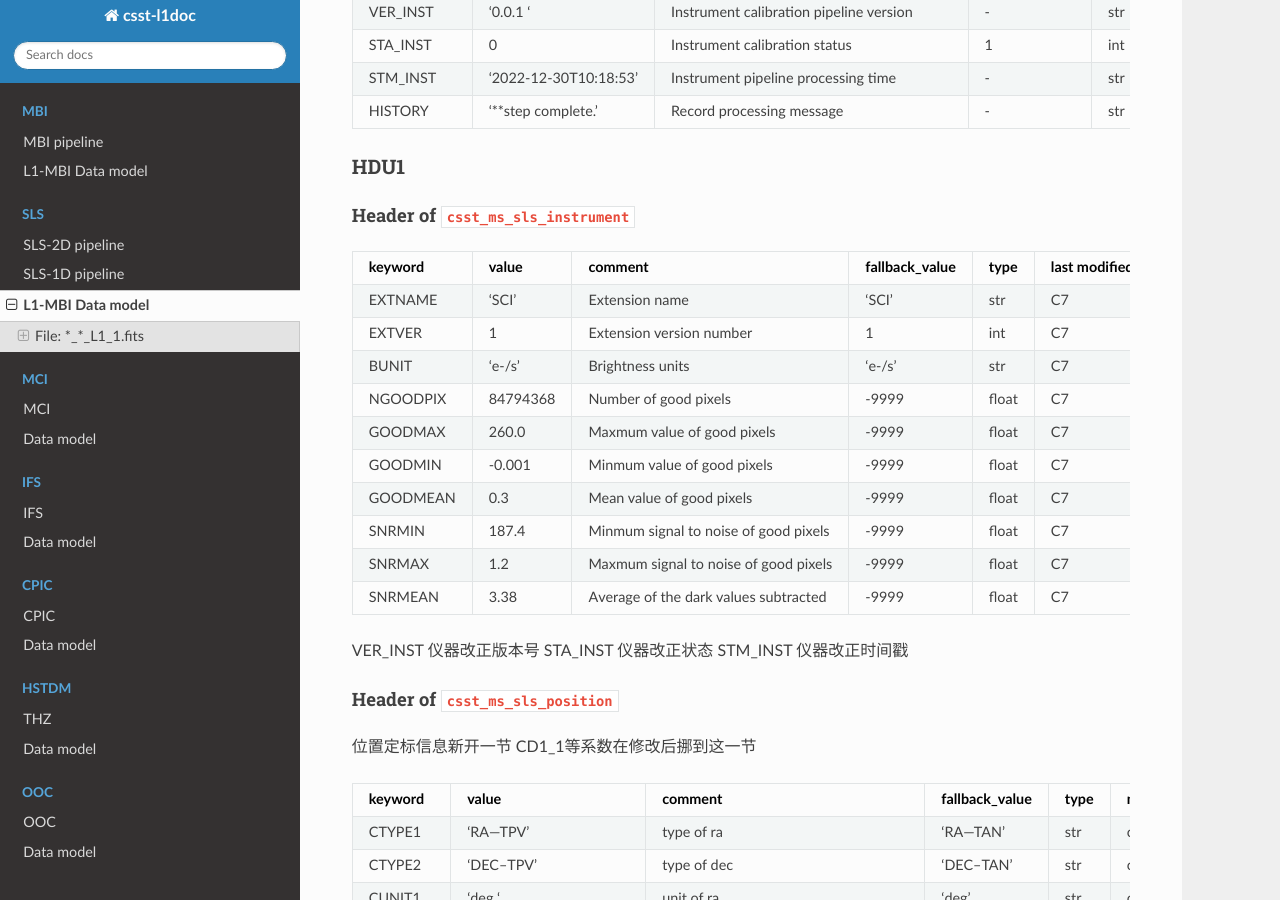
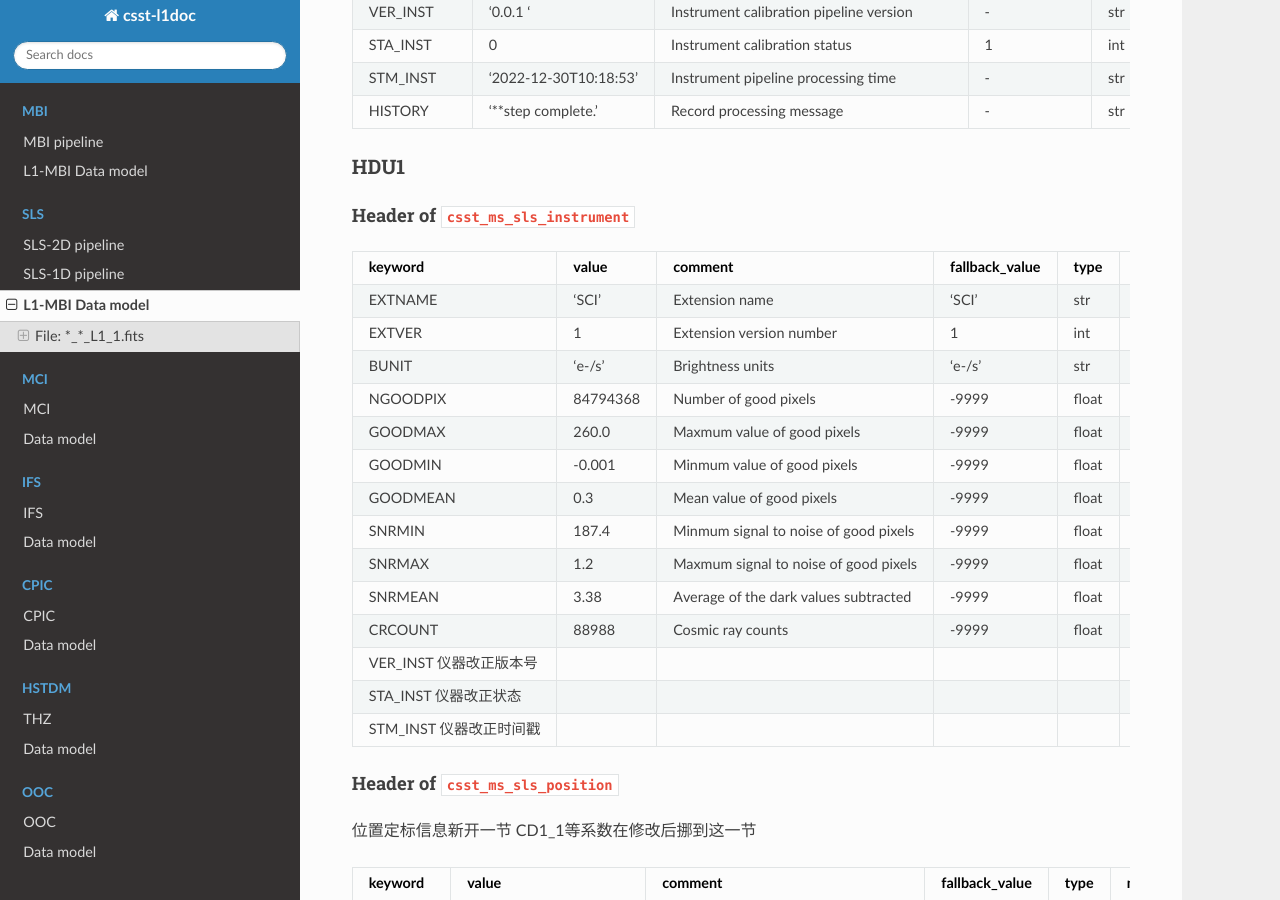
Before and after one commit to hypergravity/csst-doc-msc, a Sphinx documentation site: the page built from docs/source/sls/data_model.md, in a window 1280 px wide and 900 px high, scrolled down 1328 px. Built offline with Sphinx 7.4.7 and the Read the Docs theme 2.0.0, drawn with Linux system fonts in a browser that asks for light colours.

Commit message:
Update data_model.md

```diff
--- a/docs/source/sls/data_model.md
+++ b/docs/source/sls/data_model.md
@@ -67,7 +67,7 @@ COMMENT ==================================================================
 | SNRMIN    | 187.4    | Minmum signal to noise of good pixels   | -9999          | float  | C7   |
 | SNRMAX    | 1.2      | Maxmum signal to noise of good pixels   | -9999          | float  | C7  |
 | SNRMEAN   | 3.38     | Average of the dark values subtracted   | -9999          | float  | C7   |
-
+| CRCOUNT  | 88988 | Cosmic ray counts | -9999 | float | C7 |
 VER_INST 仪器改正版本号
 STA_INST 仪器改正状态
 STM_INST 仪器改正时间戳
```
